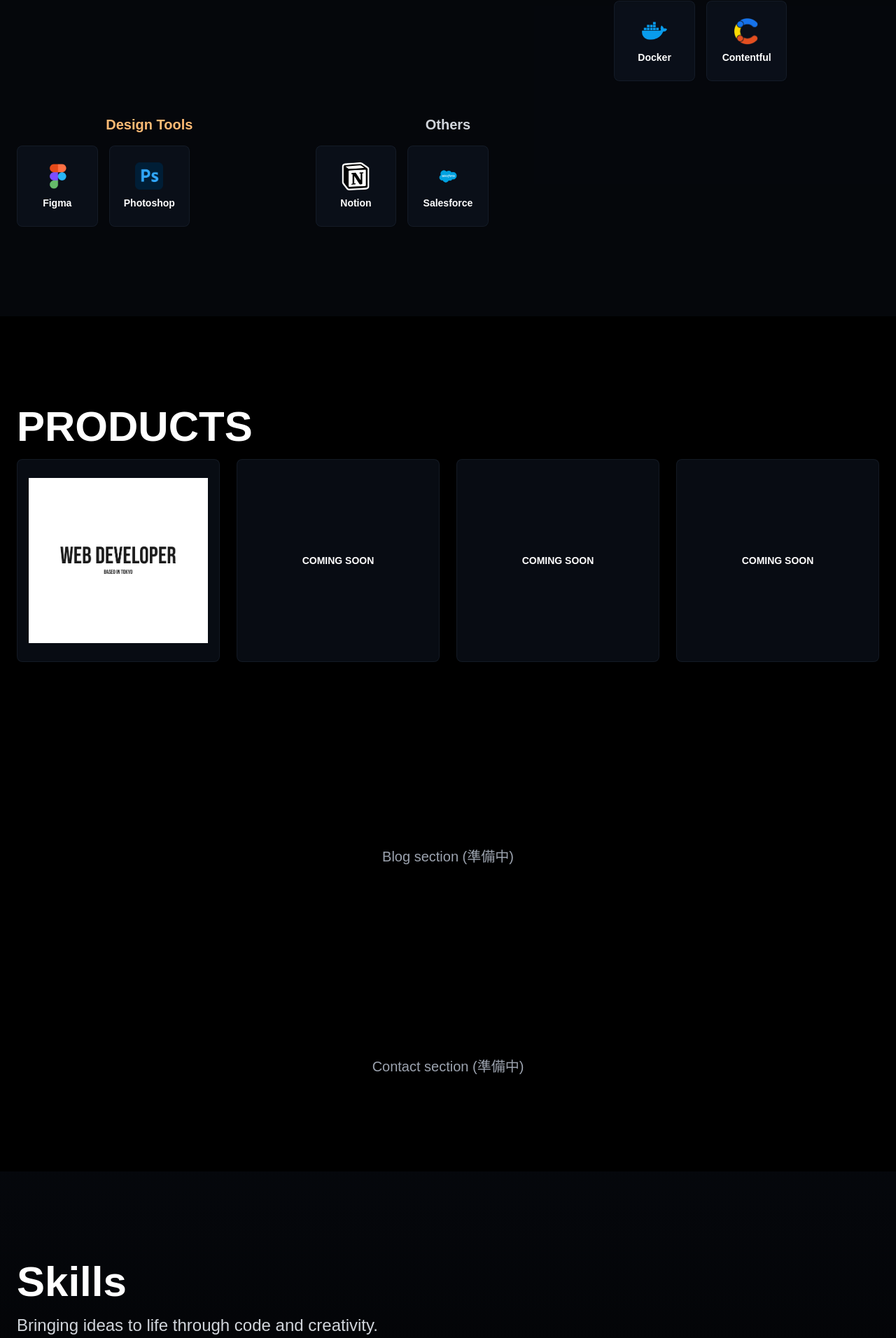
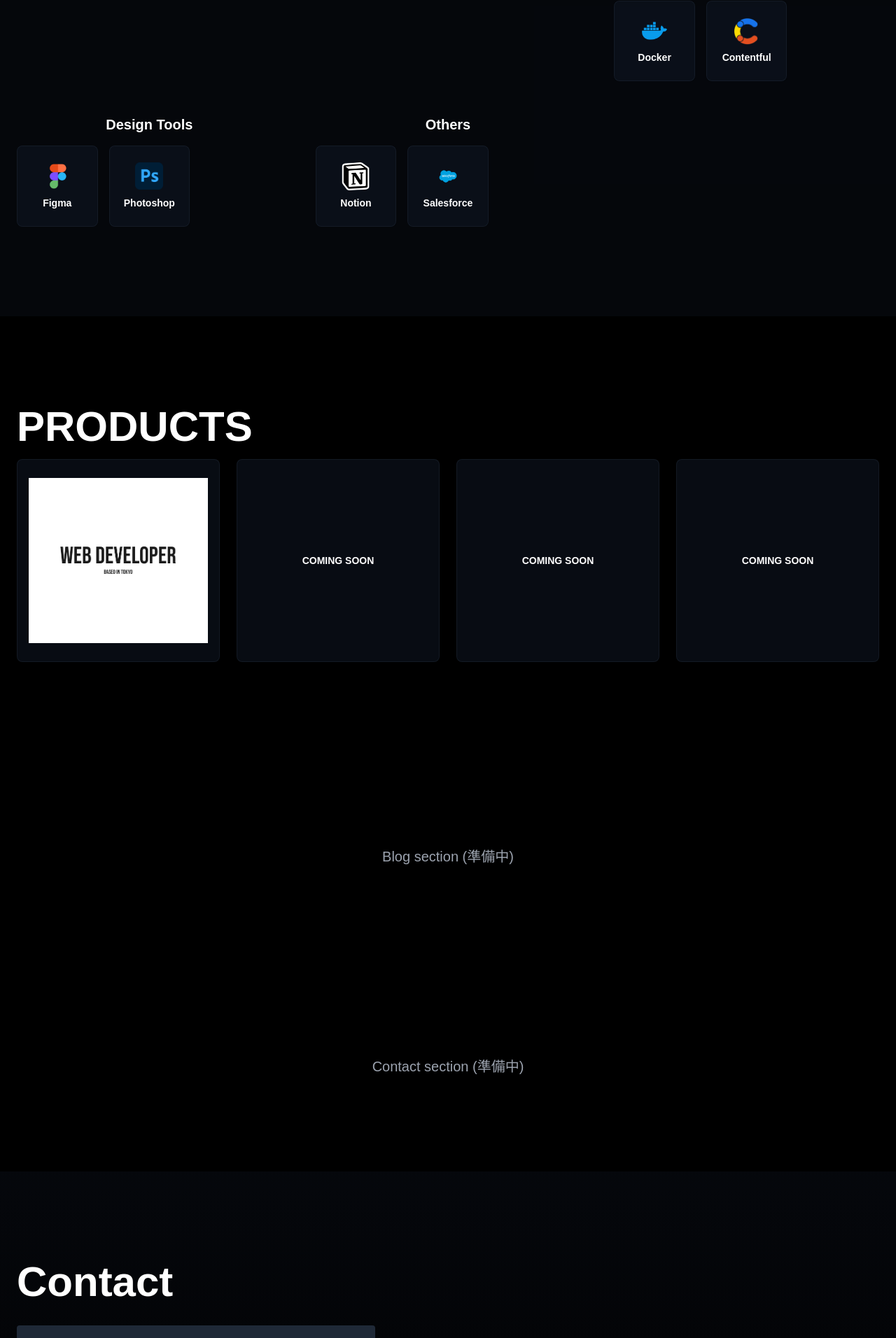
Before and after one commit to hsnyt/corporate, a React (Vite) app: page / in a window 1280 px wide. Shown: the part 4310-6222 px from the top of the page at 70% size. Built offline with nearby package versions, Linux system fonts and the light colour scheme.

Commit message:
add contact

```diff
--- a/src/App.tsx
+++ b/src/App.tsx
@@ -5,7 +5,7 @@ import Hero from './components/Hero'
 import AboutMe from './components/AboutMe'
 import Products from './components/Products'
 import Experience from './components/Experience'
-import SkillsGrid from './components/SkillsGrid'
+import Contact from './components/Contact'
 import Footer from './components/Footer'
 import Technologies from './components/Technologies'
 
@@ -61,7 +61,7 @@ function App() {
         <section id="contact">
           <div className="min-h-[300px] flex items-center justify-center text-gray-400 text-xl">Contact section (準備中)</div>
         </section>
-        <SkillsGrid />
+        <Contact />
         <Footer />
       </main>
     </div>
--- /dev/null
+++ b/src/components/Contact.tsx
@@ -0,0 +1,48 @@
+import { FC, useState } from 'react';
+
+const Contact: FC = () => {
+  const [name, setName] = useState('');
+  const [message, setMessage] = useState('');
+
+  // 送信ボタン押下時にmailtoリンクを生成
+  const handleSend = (e: React.FormEvent) => {
+    e.preventDefault();
+    const mailto = `mailto:hoshinoyuta.jp@gmail.com?subject=お問い合わせ from ${encodeURIComponent(name)}&body=${encodeURIComponent(message)}`;
+    window.location.href = mailto;
+  };
+
+  return (
+    <section className="px-6 py-32 bg-gradient-to-b from-gray-900/30 to-black">
+      <div className="max-w-7xl mx-auto">
+        <h3 className="text-4xl md:text-6xl font-black mb-4">Contact</h3>
+        <p className="text-lg md:text-2xl mb-8 text-gray-300 max-w-4xl">
+        </p>
+        <form onSubmit={handleSend} className="space-y-6 max-w-lg">
+          <input
+            type="text"
+            placeholder="yourname"
+            className="w-full p-3 rounded bg-gray-800 text-white"
+            value={name}
+            onChange={e => setName(e.target.value)}
+          />
+          <textarea
+            required
+            placeholder="message"
+            className="w-full p-3 rounded bg-gray-800 text-white"
+            rows={5}
+            value={message}
+            onChange={e => setMessage(e.target.value)}
+          />
+          <button
+            type="submit"
+            className="bg-blue-600 hover:bg-blue-700 text-white font-bold py-2 px-6 rounded"
+          >
+            メールで送信
+          </button>
+        </form>
+      </div>
+    </section>
+  );
+};
+
+export default Contact;
--- a/src/components/Footer.tsx
+++ b/src/components/Footer.tsx
@@ -1,11 +1,48 @@
 import { FC } from 'react';
 
 const Footer: FC = () => (
-  <footer className="px-6 py-12 border-t border-gray-800/50 bg-black">
-    <div className="max-w-7xl mx-auto text-center">
-      <p className="text-sm text-gray-500 font-mono">@2023 hsnyt</p>
-    </div>
-  </footer>
+    <footer className="px-6 py-12 border-t border-gray-800/50">
+        <section className="px-6 pb-32 from-gray-900/30 to-black">
+            <div className="max-w-7xl mx-auto">
+            <div className="grid grid-cols-1 md:grid-cols-3 lg:grid-cols-5 gap-8 md:gap-12">
+                {[
+                {
+                    title: "01 Frontend",
+                    items: ["React", "Next.js", "Vue.js", "TypeScript", "Tailwind CSS"]
+                },
+                {
+                    title: "02 Backend",
+                    items: ["Node.js", "Express", "Python", "API Development", "Database Design"]
+                },
+                {
+                    title: "03 Mobile",
+                    items: ["React Native", "Flutter", "Progressive Web Apps", "Responsive Design", "Mobile First"]
+                },
+                {
+                    title: "04 Tools",
+                    items: ["Git", "Docker", "AWS", "Vercel", "CI/CD"]
+                },
+                {
+                    title: "05 Design",
+                    items: ["UI/UX Design", "Figma", "Adobe Creative Suite", "Prototyping", "User Research"]
+                }
+                ].map((skill) => (
+                <div key={skill.title} className="group">
+                    <h5 className="text-xl md:text-2xl font-black mb-6 group-hover:text-gray-300 transition-colors duration-300">skill.title</h5>
+                    <ul className="text-sm md:text-base space-y-3 text-gray-400">
+                    {skill.items.map((item) => (
+                        <li key={item} className="group-hover:text-gray-300 transition-colors duration-300 hover:text-white cursor-default">{item}</li>
+                    ))}
+                    </ul>
+                </div>
+                ))}
+            </div>
+            </div>
+        </section>
+        <div className="max-w-7xl mx-auto text-center">
+            <p className="text-gray-500 font-mono">@2023 -  hsnyt</p>
+        </div>
+    </footer>
 );
 
 export default Footer;
--- a/src/components/Header.tsx
+++ b/src/components/Header.tsx
@@ -1,11 +1,14 @@
-import { FC } from 'react';
+import { FC, useState } from 'react';
 
 interface HeaderProps {
   currentTime: Date;
   formatTime: (date: Date) => string;
 }
 
-const Header: FC<HeaderProps> = ({ currentTime, formatTime }) => (
+const Header: FC<HeaderProps> = ({ currentTime, formatTime }) => {
+  const [open, setOpen] = useState(false);
+
+  return (
     <header className="fixed top-0 left-0 w-full z-50 px-6 py-4 bg-black/90 backdrop-blur-md border-b border-gray-800/50">
       <div className="flex justify-between items-center max-w-7xl mx-auto">
         <div className="flex items-center space-x-8">
@@ -16,6 +19,7 @@ const Header: FC<HeaderProps> = ({ currentTime, formatTime }) => (
             Tokyo, {formatTime(currentTime)}
           </div>
         </div>
+        {/* PC用ナビゲーション */}
         <nav className="hidden md:flex space-x-8">
           <a href="#about" className="text-sm font-medium hover:text-gray-300 transition-all duration-300 hover:scale-105">About</a>
           <a href="#experience" className="text-sm font-medium hover:text-gray-300 transition-all duration-300 hover:scale-105">Experience</a>
@@ -24,14 +28,26 @@ const Header: FC<HeaderProps> = ({ currentTime, formatTime }) => (
           <a href="#blog" className="text-sm font-medium hover:text-gray-300 transition-all duration-300 hover:scale-105">Blog</a>
           <a href="#contact" className="text-sm font-medium hover:text-gray-300 transition-all duration-300 hover:scale-105">Contact</a>
         </nav>
-      {/* Mobile menu button */}
-      <button className="md:hidden p-2">
+        {/* ハンバーガーメニュー */}
+        <button className="md:hidden p-2" onClick={() => setOpen(!open)} aria-label="Open menu">
           <div className="w-6 h-0.5 bg-white mb-1" />
           <div className="w-6 h-0.5 bg-white mb-1" />
           <div className="w-6 h-0.5 bg-white" />
         </button>
       </div>
+      {/* モバイル用ナビゲーション */}
+      {open && (
+        <nav className="md:hidden absolute top-full left-0 w-full bg-black/95 border-t border-gray-800 flex flex-col items-center py-6 space-y-4 z-50">
+          <a href="#about" className="text-base font-medium hover:text-gray-300 transition-all duration-300" onClick={() => setOpen(false)}>About</a>
+          <a href="#experience" className="text-base font-medium hover:text-gray-300 transition-all duration-300" onClick={() => setOpen(false)}>Experience</a>
+          <a href="#skills" className="text-base font-medium hover:text-gray-300 transition-all duration-300" onClick={() => setOpen(false)}>Skills</a>
+          <a href="#products" className="text-base font-medium hover:text-gray-300 transition-all duration-300" onClick={() => setOpen(false)}>Product</a>
+          <a href="#blog" className="text-base font-medium hover:text-gray-300 transition-all duration-300" onClick={() => setOpen(false)}>Blog</a>
+          <a href="#contact" className="text-base font-medium hover:text-gray-300 transition-all duration-300" onClick={() => setOpen(false)}>Contact</a>
+        </nav>
+      )}
     </header>
   );
+};
 
 export default Header;
--- a/src/components/SkillsGrid.tsx
+++ /dev/null
@@ -1,45 +0,0 @@
-import { FC } from 'react';
-
-const SkillsGrid: FC = () => (
-  <section className="px-6 py-32 bg-gradient-to-b from-gray-900/30 to-black">
-    <div className="max-w-7xl mx-auto">
-      <h3 className="text-4xl md:text-6xl font-black mb-4">Skills</h3>
-      <p className="text-lg md:text-2xl mb-20 text-gray-300 max-w-4xl">Bringing ideas to life through code and creativity.</p>
-      <div className="grid grid-cols-1 md:grid-cols-3 lg:grid-cols-5 gap-8 md:gap-12">
-        {[
-          {
-            title: "01 Frontend",
-            items: ["React", "Next.js", "Vue.js", "TypeScript", "Tailwind CSS"]
-          },
-          {
-            title: "02 Backend",
-            items: ["Node.js", "Express", "Python", "API Development", "Database Design"]
-          },
-          {
-            title: "03 Mobile",
-            items: ["React Native", "Flutter", "Progressive Web Apps", "Responsive Design", "Mobile First"]
-          },
-          {
-            title: "04 Tools",
-            items: ["Git", "Docker", "AWS", "Vercel", "CI/CD"]
-          },
-          {
-            title: "05 Design",
-            items: ["UI/UX Design", "Figma", "Adobe Creative Suite", "Prototyping", "User Research"]
-          }
-        ].map((skill) => (
-          <div key={skill.title} className="group">
-            <h5 className="text-xl md:text-2xl font-black mb-6 group-hover:text-gray-300 transition-colors duration-300">skill.title</h5>
-            <ul className="text-sm md:text-base space-y-3 text-gray-400">
-              {skill.items.map((item) => (
-                <li key={item} className="group-hover:text-gray-300 transition-colors duration-300 hover:text-white cursor-default">{item}</li>
-              ))}
-            </ul>
-          </div>
-        ))}
-      </div>
-    </div>
-  </section>
-);
-
-export default SkillsGrid;
--- a/src/components/Technologies.tsx
+++ b/src/components/Technologies.tsx
@@ -3,7 +3,6 @@ import { FC } from 'react';
 const categories = [
   {
     title: 'Frontend Development',
-    color: 'text-blue-300',
     skills: [
       { name: 'React', img: '/images/react.png' },
       { name: 'TypeScript', img: '/images/ts.png' },
@@ -14,14 +13,12 @@ const categories = [
   },
   {
     title: 'Styling & UI',
-    color: 'text-pink-300',
     skills: [
       { name: 'Tailwind CSS', img: '/images/tailwind.png' },
     ],
   },
   {
     title: 'Backend Development',
-    color: 'text-green-300',
     skills: [
       { name: 'Python', img: '/images/python.png' },
       { name: 'PHP', img: '/images/php.png' },
@@ -30,14 +27,12 @@ const categories = [
   },
   {
     title: 'Database',
-    color: 'text-yellow-300',
     skills: [
       { name: 'MySQL', img: '/images/mysql.png' },
     ],
   },
   {
     title: 'Infrastructure',
-    color: 'text-purple-300',
     skills: [
       { name: 'AWS', img: '/images/aws.png' },
       { name: 'GCP', img: '/images/gcp.png' },
@@ -46,7 +41,6 @@ const categories = [
   },
   {
     title: 'Development Tools',
-    color: 'text-cyan-300',
     skills: [
       { name: 'Stripe', img: '/images/stripe.png' },
       { name: 'Zapier', img: '/images/zapier.png' },
@@ -57,7 +51,6 @@ const categories = [
   },
   {
     title: 'Design Tools',
-    color: 'text-orange-300',
     skills: [
       { name: 'Figma', img: '/images/figma.png' },
       { name: 'Photoshop', img: '/images/photoshop.png' },
@@ -65,7 +58,6 @@ const categories = [
   },
   {
     title: 'Others',
-    color: 'text-gray-300',
     skills: [
       { name: 'Notion', img: '/images/notion.png' },
       { name: 'Salesforce', img: '/images/salesforce.png' },
@@ -81,7 +73,7 @@ const Skills: FC = () => (
       <div className="grid grid-cols-1 md:grid-cols-2 lg:grid-cols-3 gap-12">
         {categories.map((cat) => (
           <div key={cat.title} className="flex flex-col">
-            <h4 className={`text-lg md:text-xl font-bold mb-4 ${cat.color} text-center`}>{cat.title}</h4>
+            <h4 className={`text-lg md:text-xl font-bold mb-4 text-center`}>{cat.title}</h4>
             <div className="grid grid-cols-2 gap-4 md:grid-cols-3">
               {cat.skills.map((skill) => (
                 <div key={skill.name} className="aspect-square bg-gray-900/50 backdrop-blur-sm rounded-lg flex flex-col items-center justify-center p-4 hover:bg-gray-800/70 hover:scale-105 transition-all duration-500 cursor-pointer border border-gray-800/50 hover:border-gray-700 group">
```
Lines whose indentation alone changed are shown as unchanged.
